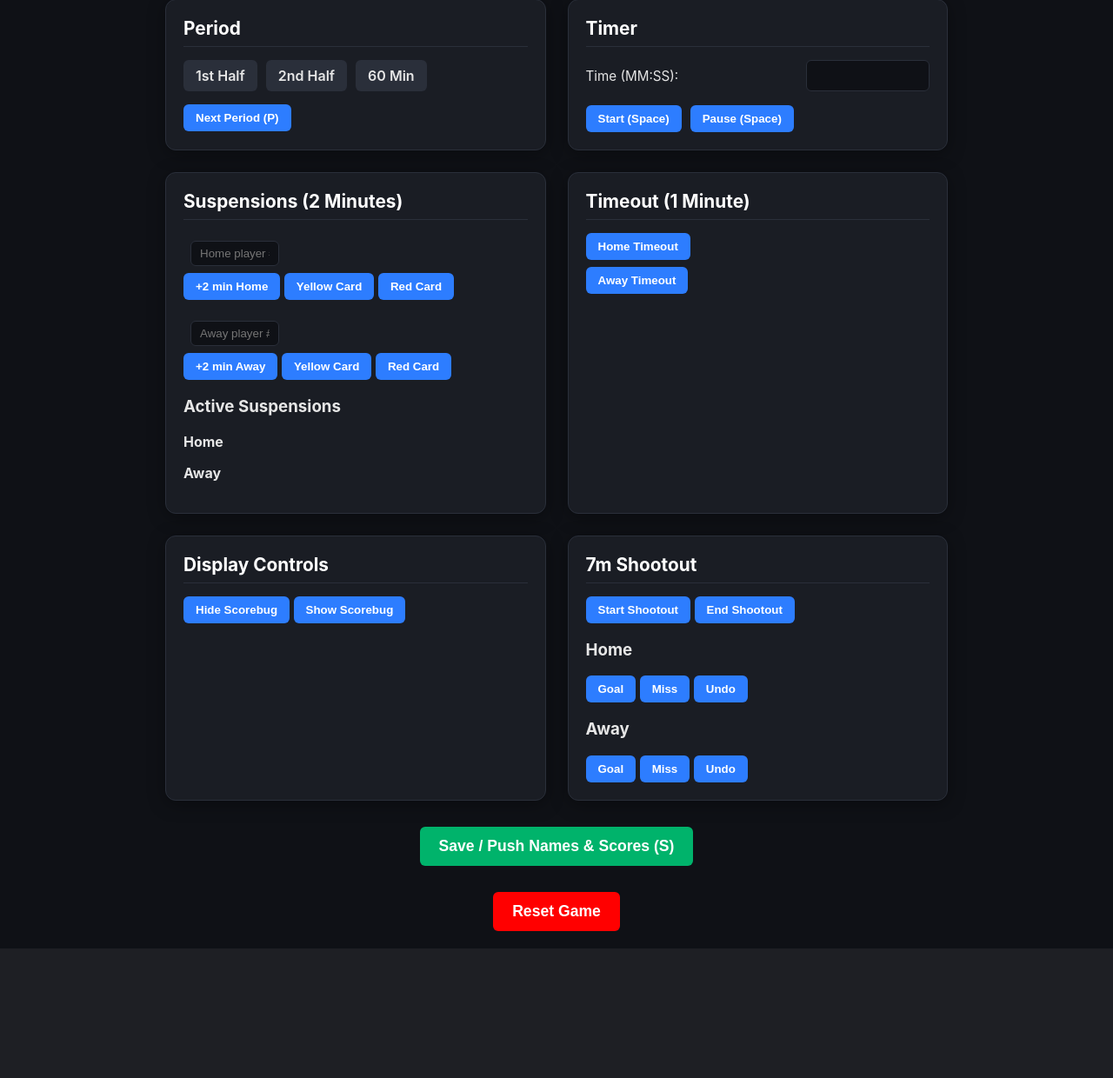
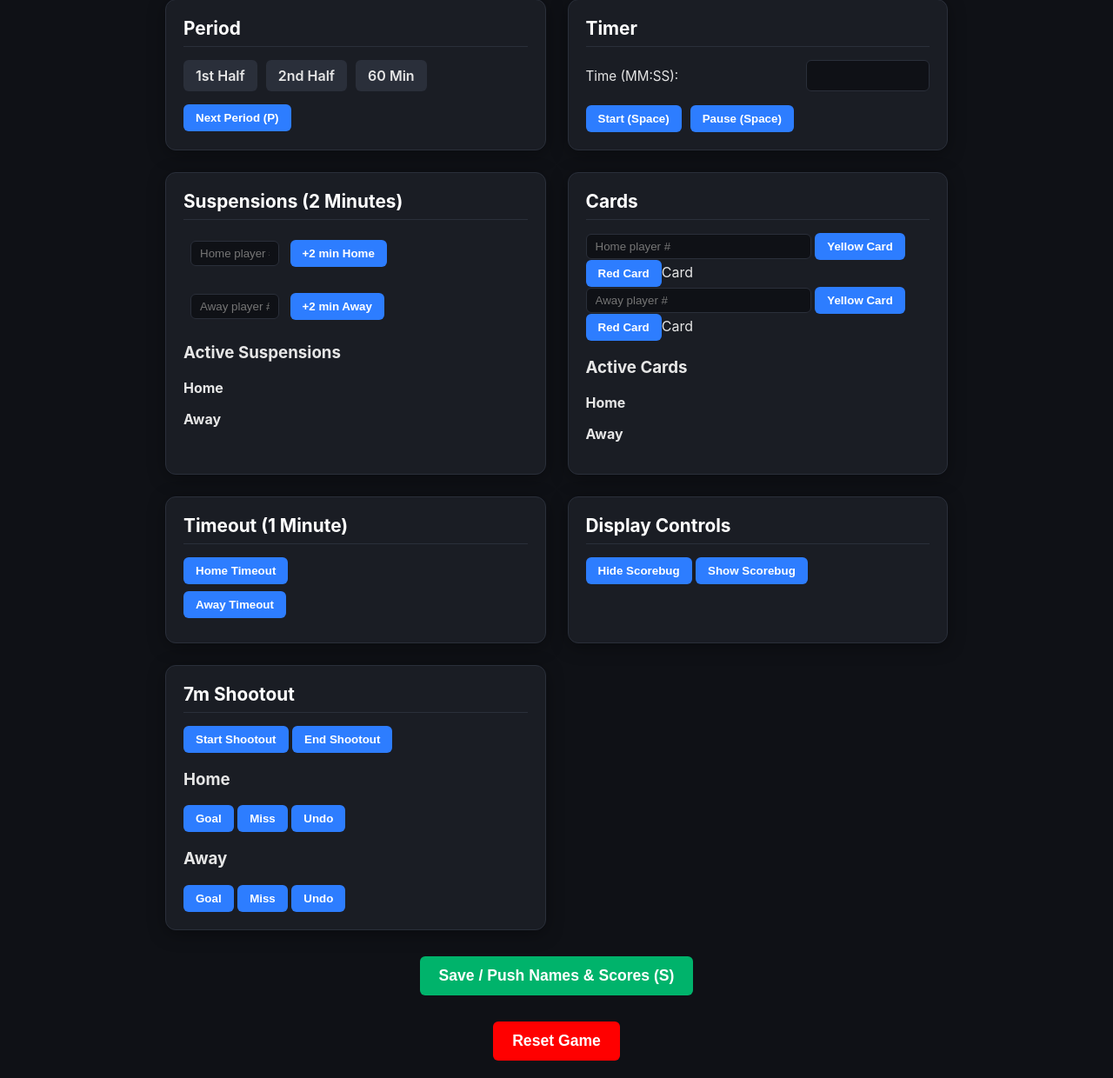
Before and after one commit to hasenbalg/handball_scorebug, a Flask app: template templates/control.html in a window 1280 px wide. Shown: the part 413-1653 px from the top of the page at 87% size. Before the commit the page ends 1504 px from the top, so only its background shows below. Run offline with Flask 3, Linux system fonts and the light colour scheme; the template is opened without the code that fills it, so the values that code supplies are empty.

Commit message:
add cards

```diff
--- a/app.py
+++ b/app.py
@@ -77,7 +77,6 @@ def handle_update(data):
         if isinstance(susp, dict):
             state.add_suspension_home(
                 susp.get("player", "??"),
-                susp.get("card")  # may be None
             )
         else:
             player = str(susp).strip() or "??"
@@ -88,7 +87,6 @@ def handle_update(data):
         if isinstance(susp, dict):
             state.add_suspension_away(
                 susp.get("player", "??"),
-                susp.get("card")
             )
         else:
             player = str(susp).strip() or "??"
@@ -103,6 +101,41 @@ def handle_update(data):
     if "delete_suspension_away" in data:
         try:
             state.delete_suspension_away(int(data["delete_suspension_away"]))
+        except Exception:
+            pass
+
+   # Cards
+    if "add_card_home" in data:
+        card = data["add_card_home"]
+        if isinstance(card, dict):
+            state.add_card_home(
+                card.get("player", "??"),
+                card.get("card")  # may be None
+            )
+        else:
+            player = str(card).strip() or "??"
+            state.add_card_home(player, None)
+
+    if "add_card_away" in data:
+        card = data["add_card_away"]
+        if isinstance(card, dict):
+            state.add_card_away(
+                card.get("player", "??"),
+                card.get("card")
+            )
+        else:
+            player = str(card).strip() or "??"
+            state.add_card_away(player, None)
+
+    if "delete_card_home" in data:
+        try:
+            state.delete_card_home(int(data["delete_card_home"]))
+        except Exception:
+            pass
+
+    if "delete_card_away" in data:
+        try:
+            state.delete_card_away(int(data["delete_card_away"]))
         except Exception:
             pass
 
@@ -157,6 +190,7 @@ def timer_thread():
             state.update_time()
             state.update_timeouts()
             state.cleanup_suspensions()
+            state.cleanup_cards()
             state.save()
             broadcast_state(state)
         except Exception as e:
--- a/state.py
+++ b/state.py
@@ -3,6 +3,7 @@ import time
 import redis
 from dataclasses import dataclass, asdict
 from suspension import Suspension
+from card import Card
 
 # Redis connection
 r = redis.Redis(host="localhost", port=6379, db=0)
@@ -36,6 +37,10 @@ class ScoreboardState:
     home_suspensions: list | None = None
     away_suspensions: list | None = None
 
+    # Cards
+    home_cards: list | None = None
+    away_cards: list | None = None
+
     # Timeouts
     home_timeout_end: float | None = None
     away_timeout_end: float | None = None
@@ -52,6 +57,10 @@ class ScoreboardState:
             self.home_suspensions = []
         if self.away_suspensions is None:
             self.away_suspensions = []
+        if self.home_cards is None:
+            self.home_cards = []
+        if self.away_cards is None:
+            self.away_cards = []
         if self.home_shootout is None:
             self.home_shootout = []
         if self.away_shootout is None:
@@ -69,6 +78,8 @@ class ScoreboardState:
         # Backward compatibility defaults
         data.setdefault("home_suspensions", [])
         data.setdefault("away_suspensions", [])
+        data.setdefault("home_cards", [])
+        data.setdefault("away_cards", [])
         data.setdefault("home_color", "#005eff")
         data.setdefault("away_color", "#ff3b3b")
 
@@ -92,6 +103,25 @@ class ScoreboardState:
 
         data["home_suspensions"] = make_susp_list(data["home_suspensions"])
         data["away_suspensions"] = make_susp_list(data["away_suspensions"])
+
+        # Rehydrate cards
+        def make_cards_list(lst):
+            out = []
+            for c in lst:
+                if isinstance(c, dict):
+                    print(c)
+                    out.append(Card(
+                        player=c.get("player"),
+                        start_time=c.get("start_time"),
+                        duration=c.get("duration"),
+                        color=c.get("color")
+                    ))
+                else:
+                    out.append(c)
+            return out
+
+        data["home_cards"] = make_cards_list(data["home_cards"])
+        data["away_cards"] = make_cards_list(data["away_cards"])
 
         return cls(**data)
 
@@ -193,6 +223,37 @@ class ScoreboardState:
         if 0 <= index < len(self.away_suspensions):
             del self.away_suspensions[index]
 
+
+    # ----- Cards -----
+
+    def cleanup_cards(self):
+        def still_active(c):
+            if hasattr(c, "remaining"):
+                return c.remaining() > 0
+            elif isinstance(c, dict):
+                # compute remaining manually
+                start = c.get("start_time", 0)
+                duration = c.get("duration", 0)
+                return (start + duration) > time.time()
+            return False
+
+        self.home_cards = [c for c in self.home_cards if still_active(c)]
+        self.away_cards = [c for c in self.away_cards if still_active(c)]
+
+    def add_card_home(self, player: str, color: str = "yellow", duration: int = 10):
+        self.home_cards.append(Card(player, time.time(), duration, color))
+
+    def add_card_away(self, player: str, color: str = "yellow", duration: int = 10):
+        self.away_cards.append(Card(player, time.time(), duration, color))
+
+    def delete_card_home(self, index: int):
+        if 0 <= index < len(self.home_cards):
+            del self.home_cards[index]
+
+    def delete_card_away(self, index: int):
+        if 0 <= index < len(self.away_cards):
+            del self.away_cards[index]
+
     # ----- Timeouts -----
 
     def start_timeout_home(self):
@@ -221,6 +282,8 @@ class ScoreboardState:
         self.start_time = None
         self.home_suspensions = []
         self.away_suspensions = []
+        self.home_cards = []
+        self.away_cards = []
         self.home_timeout_end = None
         self.away_timeout_end = None
 
@@ -252,6 +315,7 @@ class ScoreboardState:
         self.update_time()
         self.update_timeouts()
         self.cleanup_suspensions()
+        self.cleanup_cards()
 
         return {
             "home_team": self.home_team,
@@ -266,6 +330,8 @@ class ScoreboardState:
             "away_color": self.away_color,
             "home_suspensions": [s.to_dict() for s in self.home_suspensions],
             "away_suspensions": [s.to_dict() for s in self.away_suspensions],
+            "home_cards": [s.to_dict() for s in self.home_cards],
+            "away_cards": [s.to_dict() for s in self.away_cards],
             "home_timeout_active": self.home_timeout_end is not None,
             "away_timeout_active": self.away_timeout_end is not None,
             "home_timeout_remaining": max(0, int(self.home_timeout_end - time.time())) if self.home_timeout_end else 0,
--- a/static/control.js
+++ b/static/control.js
@@ -40,9 +40,7 @@ socket.on("state_update", (state) => {
     // HOME suspensions
     (state.home_suspensions || []).forEach((s, index) => {
         const li = document.createElement("li");
-        let text = `#${s.player}`;
-        if (s.card) text += ` – ${s.card.toUpperCase()}`;
-        text += ` – ${formatTime(s.remaining)}`;
+        let text = `#${s.player} – ${formatTime(s.remaining)}`;
         li.textContent = text;
 
         const btn = document.createElement("button");
@@ -58,9 +56,7 @@ socket.on("state_update", (state) => {
     // AWAY suspensions
     (state.away_suspensions || []).forEach((s, index) => {
         const li = document.createElement("li");
-        let text = `#${s.player}`;
-        if (s.card) text += ` – ${s.card.toUpperCase()}`;
-        text += ` – ${formatTime(s.remaining)}`;
+        let text = `#${s.player} – ${formatTime(s.remaining)}`;
         li.textContent = text;
 
         const btn = document.createElement("button");
@@ -71,6 +67,51 @@ socket.on("state_update", (state) => {
 
         li.appendChild(btn);
         awayList.appendChild(li);
+    });
+
+    // Cards
+    const homeCardsList = document.getElementById("cards_list_home");
+    const awayCardsList = document.getElementById("cards_list_away");
+    homeCardsList.innerHTML = "";
+    awayCardsList.innerHTML = "";
+
+    // HOME cards
+    (state.home_cards || []).forEach((s, index) => {
+        const li = document.createElement("li");
+                console.log(s);
+
+        // let text = `#${s.player}– ${s.color.toUpperCase()} – ${formatTime(s.remaining)}`;
+        let text = `#${s.player} – ${s.color} – ${formatTime(s.remaining)}`;
+        li.textContent = text;
+
+        const btn = document.createElement("button");
+        btn.textContent = "Undo";
+        btn.onclick = () => {
+            sendUpdate({ delete_card_home: index });
+        };
+
+        li.appendChild(btn);
+        homeCardsList.appendChild(li);
+    });
+
+
+    // AWAY cards
+    (state.away_cards || []).forEach((s, index) => {
+        const li = document.createElement("li");
+        console.log(s);
+
+        // let text = `#${s.player} – ${s.color.toUpperCase()} – ${formatTime(s.remaining)}`;
+        let text = `#${s.player} – ${s.color} – ${formatTime(s.remaining)}`;
+        li.textContent = text;
+
+        const btn = document.createElement("button");
+        btn.textContent = "Undo";
+        btn.onclick = () => {
+            sendUpdate({ delete_card_away: index });
+        };
+
+        li.appendChild(btn);
+        awayCardsList.appendChild(li);
     });
 
     // Timeout status
@@ -168,14 +209,25 @@ function applyTimeChange() {
     document.getElementById("time").value = '';
 }
 
-function addSuspension(team, card) {
+function addSuspension(team) {
     const id = team + "_susp_player";
     const player = document.getElementById(id).value;
     if (player) {
         // send object with optional card
         const payload = { player };
+        sendUpdate({ ["add_suspension_" + team]: payload });
+        document.getElementById(id).value = "";
+    }
+}
+
+function addCard(team, card) {
+    const id = team + "_card_player";
+    const player = document.getElementById(id).value;
+    if (player) {
+        // send object with optional card
+        const payload = { player };
         if (card) payload.card = card;
-        sendUpdate({ ["add_suspension_" + team]: payload });
+        sendUpdate({ ["add_card_" + team]: payload });
         document.getElementById(id).value = "";
     }
 }
--- a/templates/control.html
+++ b/templates/control.html
@@ -99,17 +99,14 @@
             <h2>Suspensions (2 Minutes)</h2>
 
             <div class="suspension-row">
-                <input id="home_susp_player" type="text" placeholder="Home player #"><br>
-                <button onclick="addSuspension('home', null)">+2 min Home</button>
-                <button onclick="addSuspension('home', 'yellow')">Yellow Card</button>
-                <button onclick="addSuspension('home', 'red')">Red Card</button>
+                <input id="home_susp_player" type="text" placeholder="Home player #">
+                <button onclick="addSuspension('home')">+2 min Home</button>
             </div>
 
             <div class="suspension-row">
-                <input id="away_susp_player" type="text" placeholder="Away player #"><br>
-                <button onclick="addSuspension('away', null)">+2 min Away</button>
-                <button onclick="addSuspension('away', 'yellow')">Yellow Card</button>
-                <button onclick="addSuspension('away', 'red')">Red Card</button>
+                <input id="away_susp_player" type="text" placeholder="Away player #">
+                <button onclick="addSuspension('away')">+2 min Away</button>
+
             </div>
 
             <h3>Active Suspensions</h3>
@@ -121,6 +118,35 @@
                 <div>
                     <strong>Away</strong>
                     <ul id="susp_list_away"></ul>
+                </div>
+            </div>
+        </div>
+
+        <!-- Cards -->
+        <div class="control-section">
+            <h2>Cards</h2>
+
+            <div class="cards-row">
+                <input id="home_card_player" type="text" placeholder="Home player #">
+                <button onclick="addCard('home', 'yellow')">Yellow Card</button>
+                <button onclick="addCard('home', 'red')">Red Card</button>Card
+
+                <div class="cards-row">
+                    <input id="away_card_player" type="text" placeholder="Away player #">
+                    <button onclick="addCard('away', 'yellow')">Yellow Card</button>
+                    <button onclick="addCard('away', 'red')">Red Card</button>Card
+
+                    <h3>Active Cards</h3>
+                    <div class="cards-lists">
+                        <div>
+                            <strong>Home</strong>
+                            <ul id="cards_list_home"></ul>
+                        </div>
+                        <div>
+                            <strong>Away</strong>
+                            <ul id="cards_list_away"></ul>
+                        </div>
+                    </div>
                 </div>
             </div>
         </div>
```
Also changed, not shown: card.py (added, +20 -0 lines), static/display.css (+5 -4 lines), static/display.js (added, +123 -0 lines), templates/display.html (+4 -117 lines).
